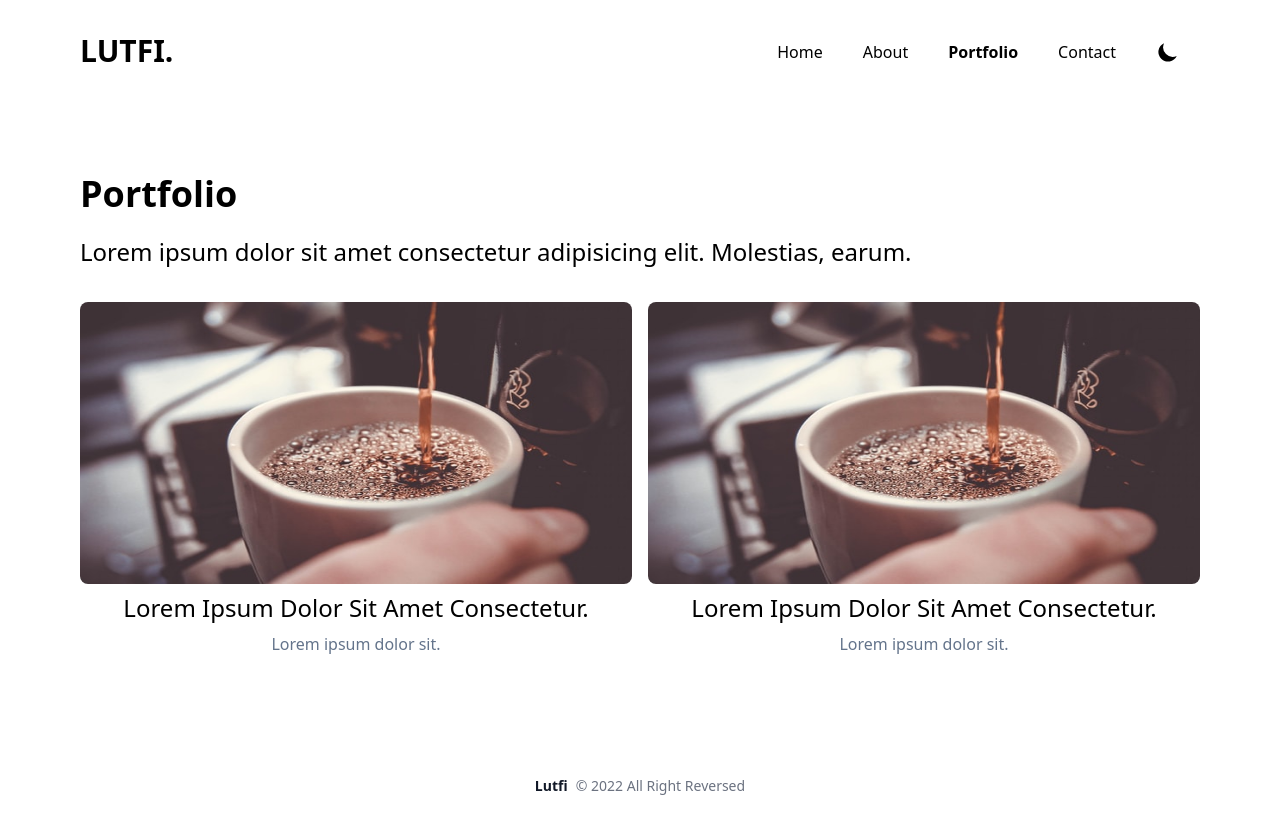
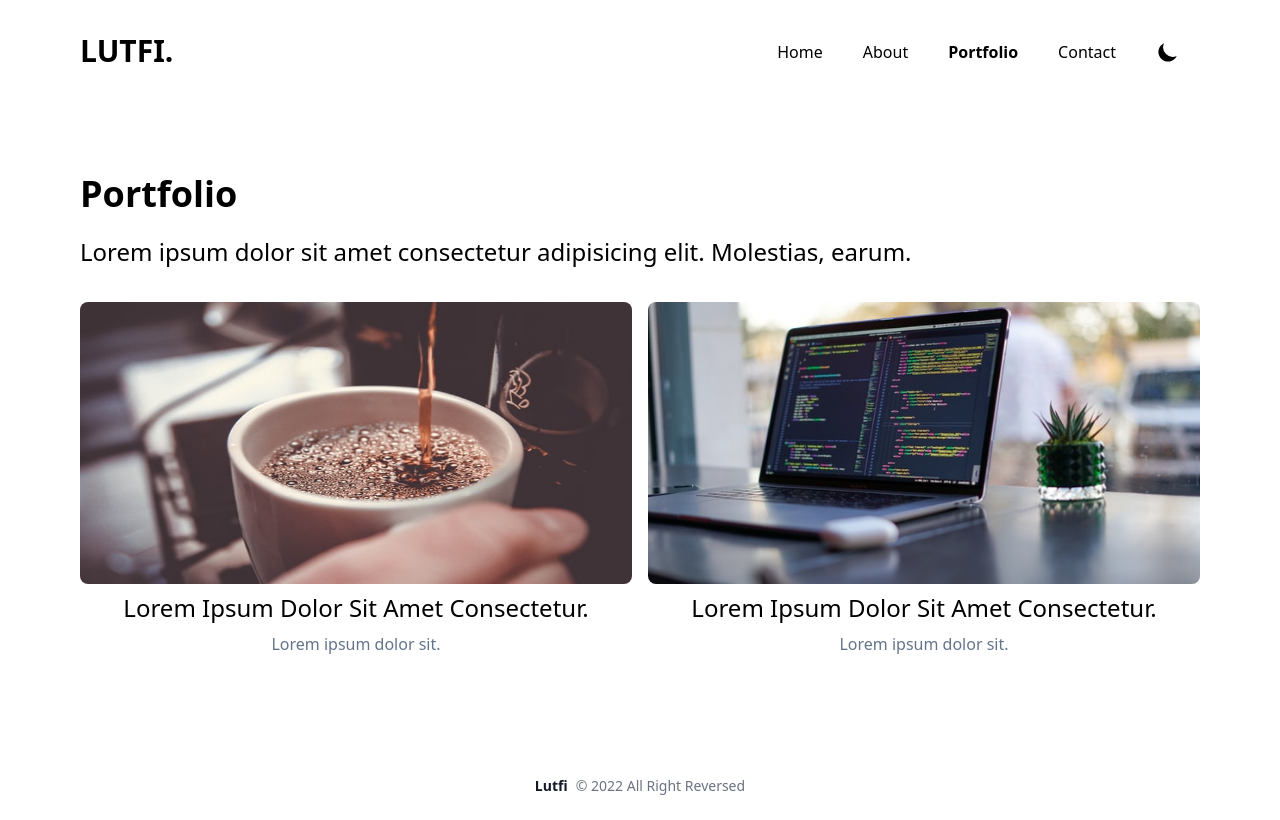
Before and after one commit to putuokky/nextjs-profile-web, a Next.js app: page /portfolio in a window 1280 px wide. Built offline with nearby package versions, Linux system fonts and the light colour scheme.

Commit message:
tambah foto

```diff
--- a/pages/portfolio.js
+++ b/pages/portfolio.js
@@ -20,7 +20,7 @@ export default function portfolio() {
                 <div className='text-slate-500'>Lorem ipsum dolor sit.</div>
               </div>
               <div className='w-1/2  px-2 text-center'>
-                <Image src="/img/portfolio/coffe.jpg" height={230} width={450} layout="responsive" className='max-w-full rounded-lg' />
+                <Image src="/img/portfolio/programming.jpg" height={230} width={450} layout="responsive" className='max-w-full rounded-lg' />
                 <h4 className='text-2xl my-2 capitalize'>Lorem ipsum dolor sit amet consectetur.</h4>
                 <div className='text-slate-500'>Lorem ipsum dolor sit.</div>
               </div>
```
